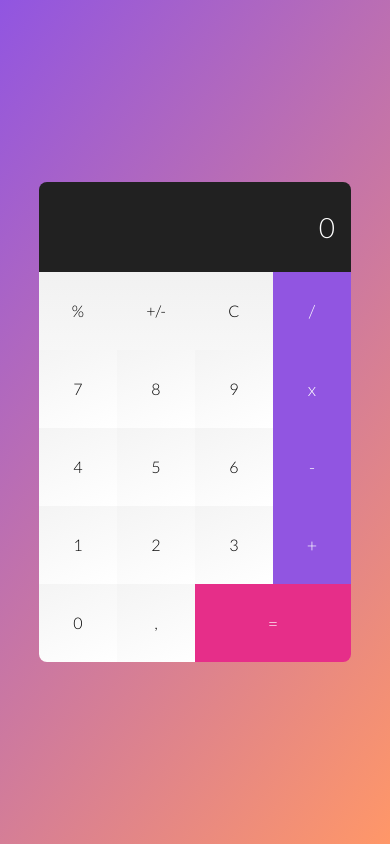
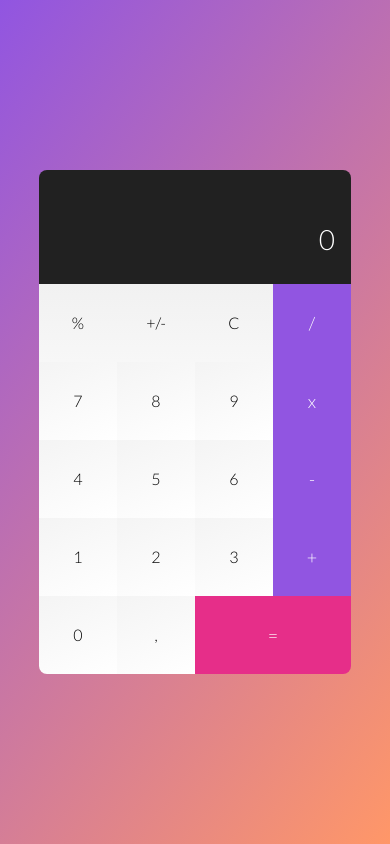
Before and after one commit to rogreyroom/calc, a website built with Parcel: page src/index.html in a window 390 px wide. Built offline with nearby package versions, Linux system fonts and the light colour scheme.

Commit message:
feat: add a media query to set up the operations font size

```diff
--- a/src/style/_calculator.scss
+++ b/src/style/_calculator.scss
@@ -21,9 +21,15 @@
 	}
 
 	&__score-operations {
+		--fs-operations: --body-small;
 		font-weight: var(--fw-normal);
-		font-size: var(--body-small);
+		font-size: var(--fs-operations);
 		color: var(--pink-01);
+		height: 1.5rem;
+
+		@media (min-width: 768px) {
+			--fs-operations: --body-normal;
+		}
 	}
 
 	&__score {
```
